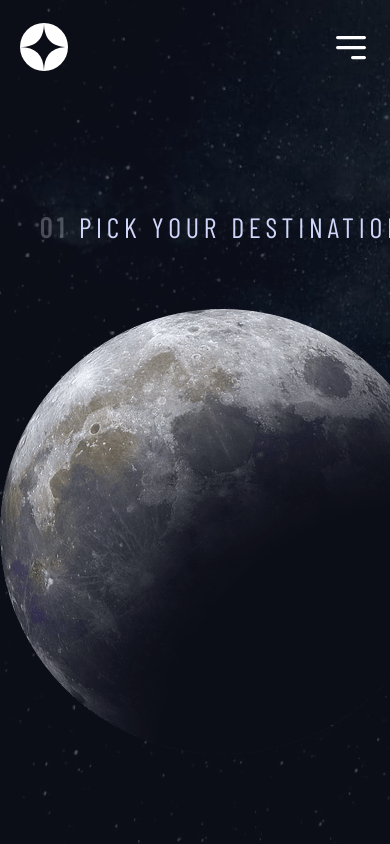
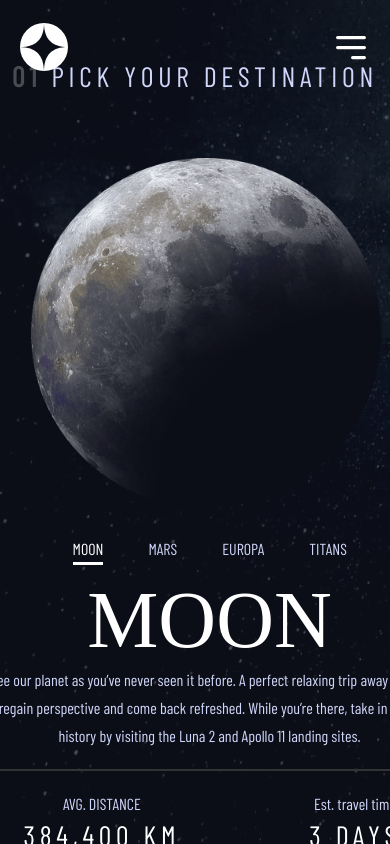
Before and after one commit to Frynelli/space-travel, a React (Create React App) app: page /destination in a window 390 px wide. Built offline with nearby package versions, Linux system fonts and the light colour scheme; a web font is replaced by a local one.

Commit message:
responsive Destination page
started with the destination page making it responsive for tablets

```diff
--- a/src/scss/destination/_destination.scss
+++ b/src/scss/destination/_destination.scss
@@ -13,28 +13,65 @@
   margin-top: 60px;
   width: 445px;
   height: 445px;
+  @include tablet{
+    width: min-content;
+    height: min-content;
+    position: relative;
+    left: 3%;
+  }
 
+}
+.img-container img{
+  @include tablet{
+    width:350px;
+    height: 350px;
+  }
 }
 .destinations .inner-container{
   margin-top: 120px;
   display: flex;
   flex-direction: column;
   align-items: center;
+  @include tablet{
+    margin-top:15%;
+  }
 }
 .destinations .side-box{
   margin-top: 120px;
   width: 445px;
   height: 472px;
+  @include tablet{
+    margin-top: 5%;
+    width: 445px;
+    height: 472px;
+    display: flex;
+    flex-direction: column;
+    align-items: center;
+    position: relative;
+    right: 2%;
+
+  }
 
 }
 
 .dest-menu{
   position: relative;
   left: -45px;
+  @include tablet{
+    left: 0;
+    text-align: center;
+    align-items: center;
+  }
 }
 
 .dest-details{
   margin-top: 20px;
+  @include tablet{
+    margin: 0;
+    text-align: center;
+    position: relative;
+    left: 5%;
+  }
 
 }
 .dest-menu ul{
@@ -88,21 +125,44 @@ opacity: 30%;
 //planets styling
 .planets{
   margin-top: 50px;
+  @include tablet{
+    margin-top: 2%;
+  }
 }
 .planets .title{
 color: #ffffff;
+
+}
+.planets .title h2{
+  @include tablet{
+    font-size: 80px;
+  line-height: 92px;
+  }
 }
 .planets p{
 font-size: 18px;
 line-height: 32px;
+@include tablet{
+  font-size: 16px;
+line-height: 28px;
+}
 }
 .planets .hr{
   width: 444px;
   margin: 40px 0;
+  @include tablet{
+    margin:19px 0
+  }
 }
 .planets .details{
   display: flex;
   padding: 10px;
+  @include tablet{
+   padding: 0;
+    justify-content: space-evenly;
+    position: relative;
+    right: 5%;
+  }
 
 }
 .planets .details .distance{
--- a/src/scss/generalStyling/_general-styling.scss
+++ b/src/scss/generalStyling/_general-styling.scss
@@ -86,7 +86,9 @@ height: 100vh;
     display: flex;
     align-items: center;
     justify-content: space-evenly;
-
+    @include tablet{
+        flex-direction: column;
+    }
 }
 .hr{
  background-color: #333;
```
Also changed, not shown: src/dist/index.css.
